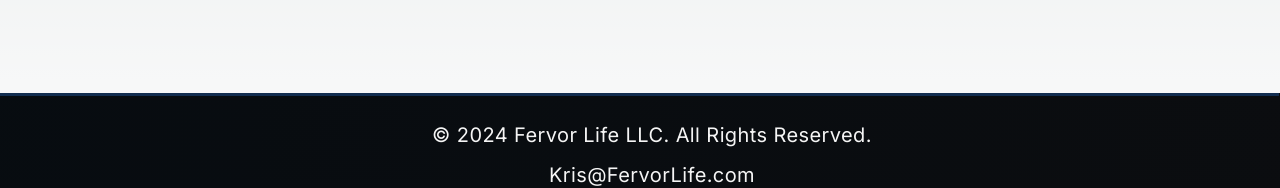
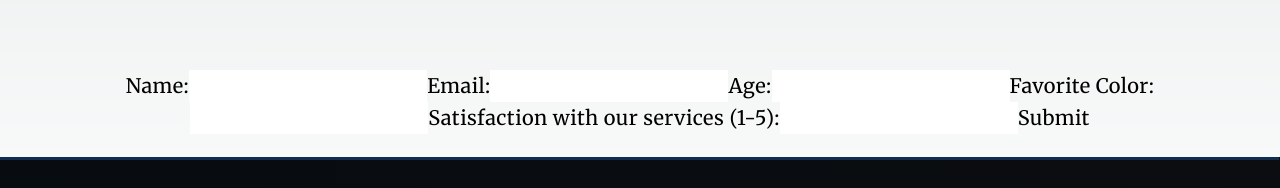
Before and after one commit to Ktopper/next_database, a Next.js app: page /onboarding in a window 1280 px wide. Shown: the part 732-920 px from the top of the page. Built offline with nearby package versions, Linux system fonts and the light colour scheme; no server answers; the database is empty; a web font is replaced by a local one.

Commit message:
Refactor file paths and imports in OnboardingForm component

```diff
--- a/src/components/OnboardingForm.js
+++ b/src/components/OnboardingForm.js
@@ -1,32 +1,19 @@
+'use client';
 import { useState } from 'react';
-import useSWR from 'swr';
-import db from '@/util/firebase-config';
-import { doc, getDoc } from 'firebase/firestore';
-
-// A utility function to fetch data from Firestore
-const fetchFormData = async () => {
-    const docRef = doc(db, "formInitialData", "yourDocId");
-    const docSnap = await getDoc(docRef);
-    if (docSnap.exists()) {
-        return docSnap.data();
-    } else {
-        console.log("No such document!");
-        return {}; // return empty object if no data found
-    }
-};
+import { db } from '@/util/firebase-config'; // Ensure this import reflects the correct location and export
+import { collection, addDoc } from 'firebase/firestore';
 
 function OnboardingForm() {
-    const { data, error } = useSWR('formDataKey', fetchFormData, {
-        fallbackData: {
-            name: '',
-            email: '',
-            age: '',
-            favoriteColor: '',
-            satisfaction: ''
-        }
+    // State to hold form data
+    const [formData, setFormData] = useState({
+        name: '',
+        email: '',
+        age: '',
+        favoriteColor: '',
+        satisfaction: ''
     });
-    const [formData, setFormData] = useState(data);
 
+    // Handle changes in form inputs
     const handleChange = (e) => {
         const { name, value } = e.target;
         setFormData(prevState => ({
@@ -35,12 +22,15 @@
         }));
     };
 
+    // Handle form submission
     const handleSubmit = async (e) => {
         e.preventDefault();
         try {
+            // Adding document to Firestore
             const docRef = await addDoc(collection(db, "clientResponses"), formData);
             console.log("Document written with ID: ", docRef.id);
             alert('Form submitted successfully');
+            // Resetting form data after successful submission
             setFormData({
                 name: '',
                 email: '',
@@ -54,12 +44,24 @@
         }
     };
 
-    if (error) return <div>Failed to load initial data</div>;
-    if (!data) return <div>Loading...</div>;
-
     return (
         <form onSubmit={handleSubmit}>
-            {/* Form fields here */}
+            <label htmlFor="name">Name:</label>
+            <input type="text" id="name" name="name" value={formData.name} onChange={handleChange} required />
+
+            <label htmlFor="email">Email:</label>
+            <input type="email" id="email" name="email" value={formData.email} onChange={handleChange} required />
+
+            <label htmlFor="age">Age:</label>
+            <input type="text" id="age" name="age" value={formData.age} onChange={handleChange} required />
+
+            <label htmlFor="favoriteColor">Favorite Color:</label>
+            <input type="text" id="favoriteColor" name="favoriteColor" value={formData.favoriteColor} onChange={handleChange} required />
+
+            <label htmlFor="satisfaction">Satisfaction with our services (1-5):</label>
+            <input type="number" id="satisfaction" name="satisfaction" value={formData.satisfaction} onChange={handleChange} required />
+
+            <button type="submit">Submit</button>
         </form>
     );
 }
```
